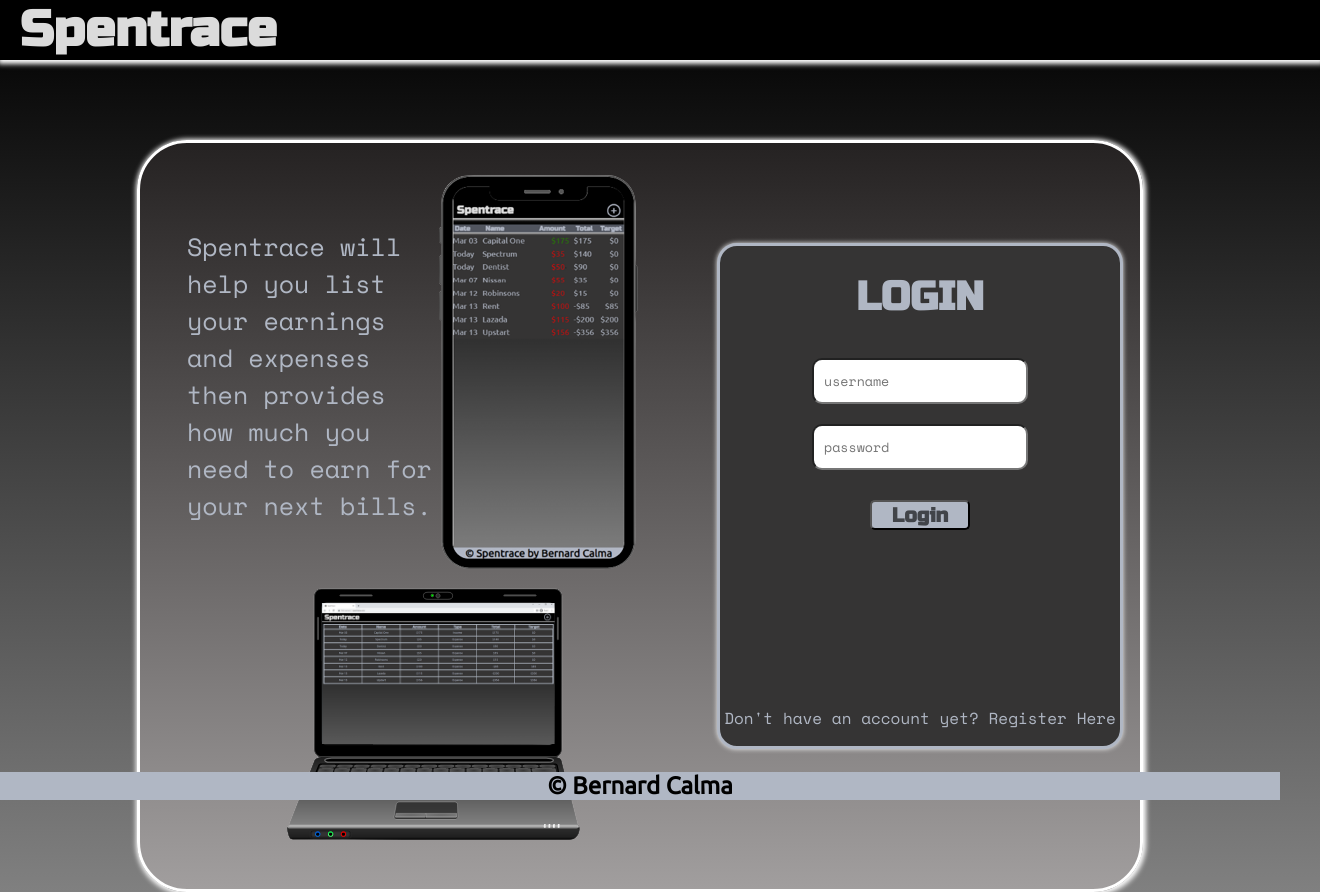
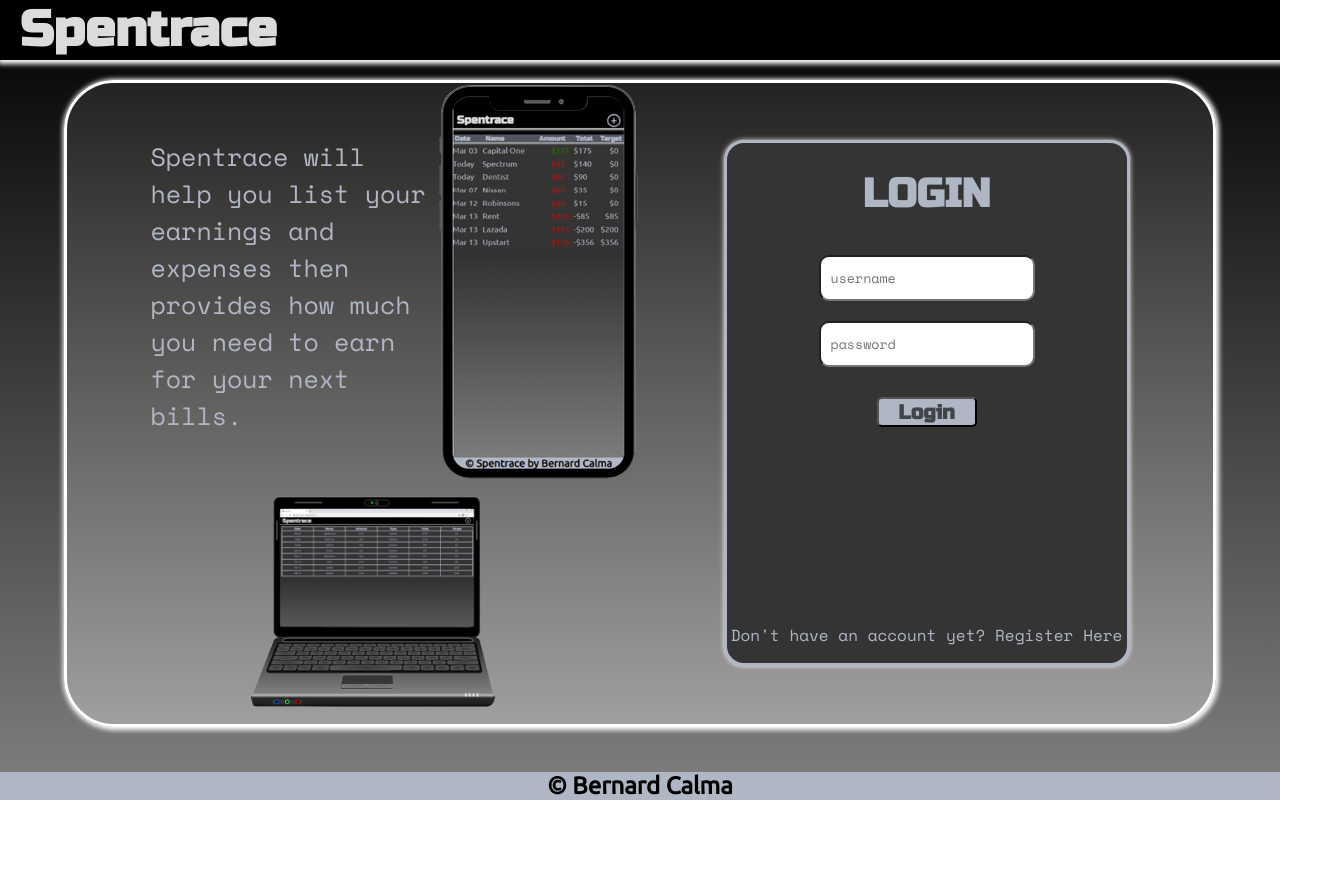
Before and after one commit to Bernard-Calma/spentrace-react, a React (Create React App) app: page / in a window 1280 px wide. Shown: the whole page, 1320 px wide, since content can reach past the window. After the commit the page ends 800 px from the top, so only its background shows below. Built offline with nearby package versions, Linux system fonts and the light colour scheme; no server answers.

Commit message:
adjusted app height and background attributes

```diff
--- a/src/App.css
+++ b/src/App.css
@@ -1,13 +1,14 @@
 @import url('https://fonts.googleapis.com/css2?family=Russo+One&family=Space+Mono&family=Ubuntu&display=swap');
 
 html, body, #root, .App {
+  height: 100vh;
   display: flex;
   flex-direction: column;
 }
 
 body {
   /* background-color: #414449; */
-  background: linear-gradient(black, gray);
+  background: linear-gradient(black, gray) no-repeat fixed center;
   color: #B0B7C4;
 }
 
--- a/src/container/footer/footer.css
+++ b/src/container/footer/footer.css
@@ -3,8 +3,7 @@
     background-color: #B0B7C4;
     font-family: 'Ubuntu', sans-serif;
     color: black;
-    position: fixed;
-    bottom: 0;
+    margin-top: auto;
 }
 
 .footerContent {
--- a/src/container/header/header.css
+++ b/src/container/header/header.css
@@ -3,7 +3,6 @@
     display: flex;
     flex-direction: row;
     justify-content: space-between;
-    padding: 0 20px;
     width: 100%;
     height: 60px;
     background-color: black;
@@ -11,10 +10,9 @@
 
 .title {
     font-family: 'Russo One', sans-serif;
-    width: 250px;
     font-size: 50px;
     color: #dbdbdb;
-    margin: 0;
+    margin: 0 0 0 20px;
 }
 
 @media screen and (max-width: 900px) {
--- a/src/container/landingPage/landingPage.css
+++ b/src/container/landingPage/landingPage.css
@@ -1,26 +1,22 @@
 .containerLandingPage{
     border: solid white;
     border-radius: 50px;
-    margin: 80px auto 0;
-    width: 1000px;
+    margin: 20px 5%;
     display: flex;
     justify-content: center;
-    overflow: hidden;
     background: linear-gradient(rgb(37, 34, 34), rgb(161, 158, 158));
     box-shadow: 1px 1px 5px 2px white;
 }
 
-
 .introduction{
     /* border: solid gray; */
-    padding: 30px;
     font-family: "Space Mono";
     font-size: 25px;
     width: 50%;
 }
 
 .mainPageImage{
-    width: 300px;
+    width: 250px;
     padding-left: 100px;
 }
 
--- a/src/container/landingPage/login/Login.css
+++ b/src/container/landingPage/login/Login.css
@@ -1,7 +1,6 @@
 .containerLogin, .containerRegister {
     border: solid #B0B7C4;
     border-radius: 20px;
-    height: 500px;
     width: 400px;
     text-align: center;
     font-family: 'Space Mono', monospace;
@@ -10,7 +9,7 @@
     justify-content: space-between;
     background-color: rgb(53, 52, 52);
     box-shadow:0 0 5px 0 rgb(240, 240, 240);
-    margin: 100px 0;
+    margin: 5% 0;
 }
 
 .registerHeader {
```
